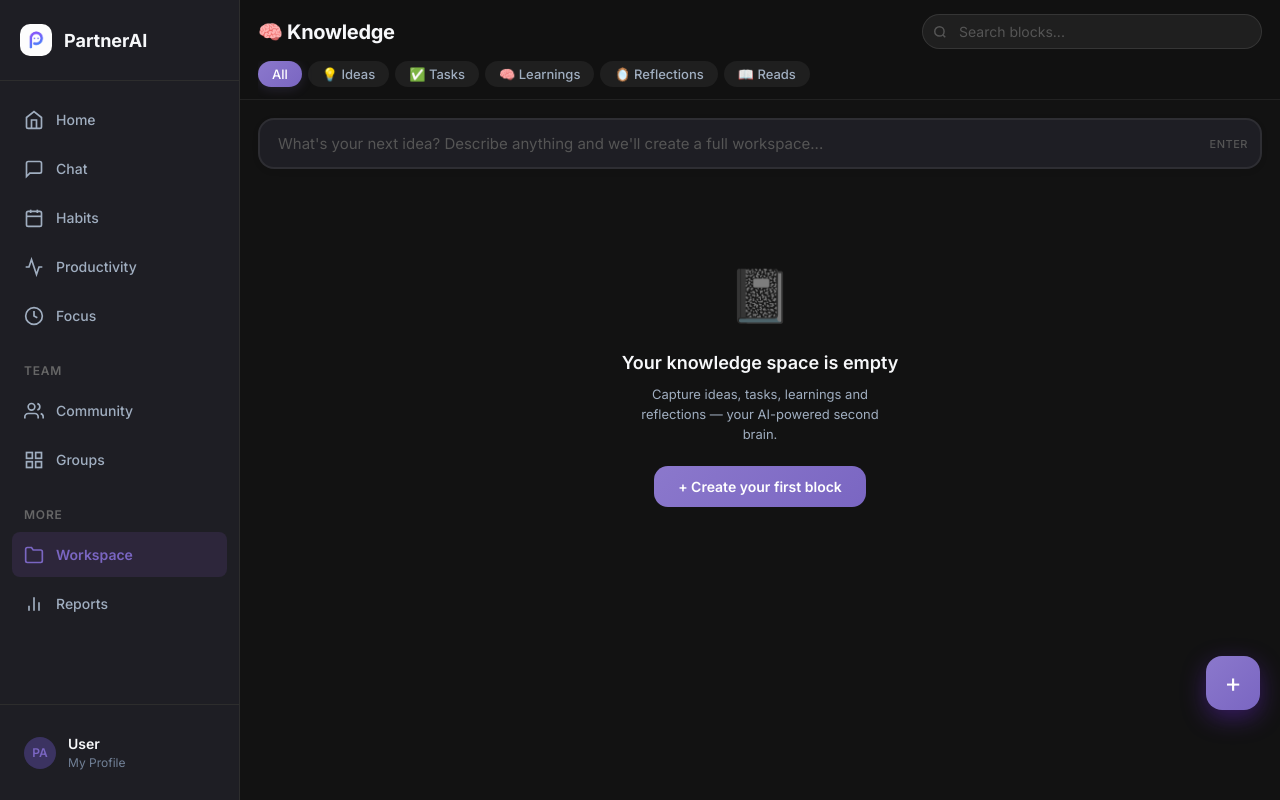
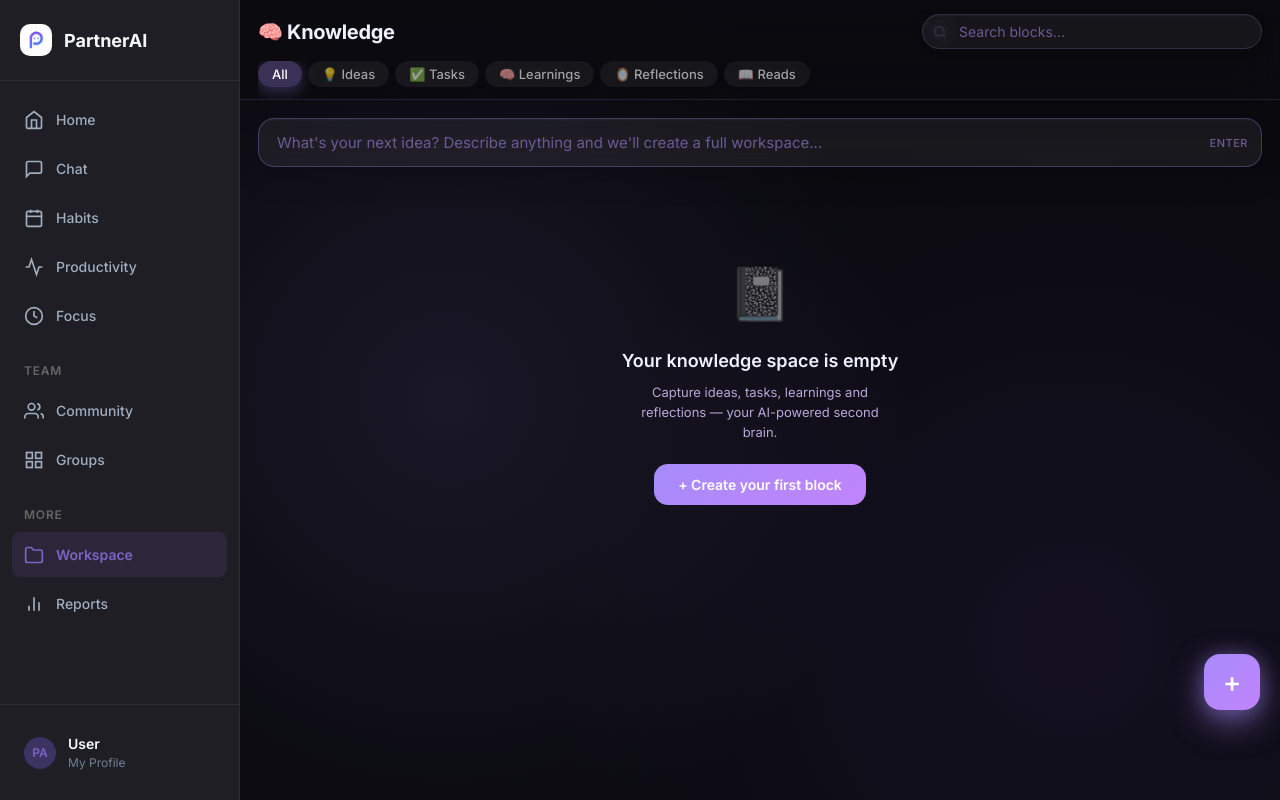
Before and after one commit to Yoagesh7/PAI_v1.ai, a Flask app: page /workspace in a window 1280 px wide. Run offline with Flask 3, Linux system fonts and the light colour scheme; the visitor is signed in with stand-in values (Sample User, id 1); data that the repository does not hold is empty; some libraries are stand-ins or nearby versions.

Commit message:
design: complete workspace aesthetic transformation - glowing FAB, glassmorphic inputs/search/tabs, premium header styling

```diff
--- a/web/templates/workspace.html
+++ b/web/templates/workspace.html
@@ -3,31 +3,31 @@
 {% block content %}
 <style>
 /* =====================================================
-   WORKSPACE - KNOWLEDGE HUB  (Notion-inspired)
+   AI WORKSPACE OS - Futuristic Productivity System
    ===================================================== */
 
-/* -- Dark Theme (matches app design-system) -- */
+/* -- Dark Theme (Premium Black & Purple) -- */
 [data-theme="dark"] {
-  --kb-bg:          #121212;
-  --kb-hdr-bg:      rgba(18,18,18,0.96);
-  --kb-card:        #1E1E24;
-  --kb-card-hov:    #2C2C35;
-  --kb-border:      rgba(255,255,255,0.07);
-  --kb-border-hov:  rgba(139,92,246,0.35);
-  --kb-title:       #F7F8FA;
-  --kb-sec:         #A0AEC0;
-  --kb-muted:       #555555;
-  --kb-accent:      #8B78CC;
-  --kb-glow:        rgba(139,120,204,0.18);
-  --kb-tab-act:     linear-gradient(135deg,#8B78CC,#7A66C2);
+  --kb-bg:          #0a0a0f;
+  --kb-hdr-bg:      rgba(10,10,15,0.95);
+  --kb-card:        linear-gradient(135deg, #1a1a2e 0%, #16213e 100%);
+  --kb-card-hov:    linear-gradient(135deg, #2d1b69 0%, #1a0f3d 100%);
+  --kb-border:      rgba(139,92,246,0.25);
+  --kb-border-hov:  rgba(139,92,246,0.5);
+  --kb-title:       #f0f0ff;
+  --kb-sec:         #b8a8d8;
+  --kb-muted:       #6b5b95;
+  --kb-accent:      #a78bfa;
+  --kb-glow:        rgba(167,139,250,0.25);
+  --kb-tab-act:     linear-gradient(135deg,#a78bfa,#8b5cf6);
   --kb-tab-act-t:   #fff;
-  --kb-tab-idle:    rgba(255,255,255,0.06);
-  --kb-tab-idle-t:  #A0AEC0;
-  --kb-srch-bg:     rgba(255,255,255,0.06);
-  --kb-srch-brd:    rgba(255,255,255,0.1);
-  --kb-fab:         linear-gradient(135deg,#8B78CC,#7A66C2);
-  --kb-skel:        rgba(255,255,255,0.04);
-  --kb-skel2:       rgba(139,120,204,0.06);
+  --kb-tab-idle:    rgba(167,139,250,0.08);
+  --kb-tab-idle-t:  #b8a8d8;
+  --kb-srch-bg:     rgba(167,139,250,0.08);
+  --kb-srch-brd:    rgba(167,139,250,0.2);
+  --kb-fab:         linear-gradient(135deg,#a78bfa,#c084fc);
+  --kb-skel:        rgba(167,139,250,0.08);
+  --kb-skel2:       rgba(167,139,250,0.12);
 }
 /* -- Light Theme -- */
 [data-theme="light"] {
@@ -65,16 +65,24 @@
 [data-theme="light"] .t-reflection { --tc:#DB2777; }
 [data-theme="light"] .t-read       { --tc:#16A34A; }
 
-/* -- Page -- */
-.kb-page { min-height:100vh; background:var(--kb-bg); padding-bottom:110px; }
+/* -- Page (with animated background) -- */
+.kb-page {
+  min-height:100vh;
+  background:var(--kb-bg);
+  background-image:
+    radial-gradient(circle at 20% 50%, rgba(167,139,250,0.1) 0%, transparent 50%),
+    radial-gradient(circle at 80% 80%, rgba(139,92,246,0.08) 0%, transparent 50%);
+  padding-bottom:110px;
+}
 
 /* -- Sticky header -- */
 .kb-hdr {
   position:sticky; top:0; z-index:50;
-  background:var(--kb-hdr-bg);
+  background:rgba(10,10,15,0.8);
   backdrop-filter:blur(20px); -webkit-backdrop-filter:blur(20px);
-  border-bottom:1px solid var(--kb-border);
+  border-bottom:1px solid rgba(167,139,250,0.15);
   padding:14px 18px 0;
+  box-shadow:0 8px 32px rgba(0,0,0,0.1);
 }
 .kb-hdr-top { display:flex; align-items:center; gap:12px; margin-bottom:12px; }
 .kb-logo { font-size:20px; font-weight:700; color:var(--kb-title); letter-spacing:-.3px; flex-shrink:0; }
@@ -83,11 +91,18 @@
 .kb-srch-wrap { position:relative; flex:1; max-width:340px; margin-left:auto; }
 .kb-srch {
   width:100%; padding:8px 14px 8px 36px;
-  background:var(--kb-srch-bg); border:1px solid var(--kb-srch-brd);
+  background:rgba(255,255,255,0.05);
+  backdrop-filter:blur(8px);
+  border:1px solid rgba(167,139,250,0.2);
   border-radius:20px; color:var(--kb-title); font-size:14px;
-  outline:none; transition:border-color .2s; font-family:inherit;
+  outline:none; transition:all 0.3s cubic-bezier(0.34,0.1,0.68,0.55); font-family:inherit;
+  box-shadow:0 4px 12px rgba(0,0,0,0.1), inset 0 1px 2px rgba(255,255,255,0.05);
 }
-.kb-srch:focus { border-color:var(--kb-accent); }
+.kb-srch:focus {
+  border-color:rgba(167,139,250,0.5);
+  background:rgba(255,255,255,0.08);
+  box-shadow:0 8px 24px rgba(167,139,250,0.15), inset 0 1px 2px rgba(255,255,255,0.1);
+}
 .kb-srch::placeholder { color:var(--kb-muted); }
 .kb-srch-ic {
   position:absolute; left:11px; top:50%; transform:translateY(-50%);
@@ -103,12 +118,20 @@
 .kb-tab {
   flex-shrink:0; padding:5px 14px; border-radius:20px;
   font-size:13px; font-weight:500; cursor:pointer; border:none;
-  background:var(--kb-tab-idle); color:var(--kb-tab-idle-t);
-  transition:all .2s; white-space:nowrap; font-family:inherit;
+  background:rgba(255,255,255,0.05);
+  color:rgba(255,255,255,0.6);
+  transition:all 0.3s cubic-bezier(0.34,0.1,0.68,0.55);
+  white-space:nowrap; font-family:inherit;
+  box-shadow:0 2px 8px rgba(0,0,0,0.1);
+}
+.kb-tab:hover {
+  background:rgba(255,255,255,0.08);
+  color:rgba(255,255,255,0.8);
 }
 .kb-tab.active {
-  background:var(--kb-tab-act); color:var(--kb-tab-act-t);
-  box-shadow:0 2px 12px var(--kb-glow);
+  background:rgba(167,139,250,0.3);
+  color:#fff;
+  box-shadow:0 4px 16px rgba(167,139,250,0.3);
 }
 
 /* -- Body -- */
@@ -144,21 +167,23 @@
 .kb-quick-input {
   width: 100%;
   padding: 14px 18px;
-  background: var(--kb-card);
-  border: 2px solid var(--kb-border);
+  background: rgba(255, 255, 255, 0.06);
+  backdrop-filter: blur(10px);
+  border: 1.5px solid rgba(167, 139, 250, 0.3);
   border-radius: 16px;
   font-size: 15px;
   color: var(--kb-title);
   font-family: inherit;
   outline: none;
-  transition: all 0.2s ease;
-  box-shadow: 0 2px 8px rgba(0, 0, 0, 0.04);
+  transition: all 0.3s cubic-bezier(0.34, 0.1, 0.68, 0.55);
+  box-shadow: 0 8px 32px rgba(0, 0, 0, 0.2), inset 0 1px 2px rgba(255, 255, 255, 0.05);
 }
 
 .kb-quick-input:focus {
-  border-color: var(--kb-accent);
-  box-shadow: 0 0 0 3px var(--kb-glow), 0 2px 12px rgba(0, 0, 0, 0.1);
-  background: var(--kb-card);
+  border-color: rgba(167, 139, 250, 0.6);
+  box-shadow: 0 12px 48px rgba(167, 139, 250, 0.25), inset 0 1px 3px rgba(255, 255, 255, 0.1);
+  background: rgba(255, 255, 255, 0.08);
+  transform: translateY(-3px);
 }
 
 .kb-quick-input::placeholder {
@@ -220,55 +245,71 @@
 .kb-calendar .h { color:var(--kb-title); font-weight:700; background:rgba(139,92,246,.08); }
 .kb-calendar .today { background:var(--kb-accent); color:#fff; font-weight:700; }
 
-/* -- Grid -- */
-.kb-grid { display:grid; grid-template-columns:repeat(auto-fill,minmax(270px,1fr)); gap:12px; }
+/* -- Grid (Futuristic spacing) -- */
+.kb-grid { display:grid; grid-template-columns:repeat(auto-fill,minmax(200px,1fr)); gap:16px; }
 
-/* -- Card -- */
+/* -- Card (Futuristic Box) -- */
 .kb-card {
-  background:var(--kb-card); border:1px solid var(--kb-border);
-  border-radius:14px; padding:16px; cursor:pointer;
-  transition:all .24s cubic-bezier(.4,0,.2,1);
-  position:relative; overflow:hidden;
-  box-shadow:0 2px 8px rgba(0,0,0,0.04);
+  background:var(--kb-card);
+  border:1px solid var(--kb-border);
+  border-radius:16px;
+  padding:20px 18px;
+  cursor:pointer;
+  transition:all .3s cubic-bezier(.34,.1,.68,.55);
+  position:relative;
+  overflow:hidden;
+  box-shadow:0 8px 32px rgba(0,0,0,0.3), inset 0 1px 0 rgba(255,255,255,0.1);
+  backdrop-filter:blur(10px);
+  min-height:120px;
+  display:flex;
+  align-items:center;
+  justify-content:center;
+  text-align:center;
 }
 .kb-card::before {
-  content:''; position:absolute; top:0; left:0; right:0; height:2.5px;
-  background:linear-gradient(90deg,var(--tc,#8B5CF6),transparent);
-  opacity:0; transition:opacity .24s;
+  content:'';
+  position:absolute;
+  top:0; left:0; right:0; bottom:0;
+  background:linear-gradient(135deg, rgba(167,139,250,0.15) 0%, transparent 100%);
+  opacity:0;
+  transition:opacity .3s;
+  pointer-events:none;
 }
 .kb-card:hover {
-  transform:translateY(-3px);
+  transform:translateY(-6px) scale(1.02);
   border-color:var(--kb-border-hov);
-  box-shadow:0 12px 32px var(--kb-glow);
+  box-shadow:0 20px 48px rgba(167,139,250,0.35), inset 0 1px 0 rgba(255,255,255,0.15);
+  background:var(--kb-card-hov);
 }
 .kb-card:hover::before { opacity:1; }
-.kb-card:active { transform:translateY(-1px); }
+.kb-card:active { transform:translateY(-2px) scale(0.98); }
 
-.card-top { display:flex; align-items:center; justify-content:space-between; margin-bottom:11px; }
+.card-top { display:none; }
 .card-icon {
-  width:36px; height:36px; border-radius:10px;
-  background:linear-gradient(135deg, var(--tb,rgba(139,92,246,.15)), var(--tb,rgba(139,92,246,.05)));
-  display:flex; align-items:center; justify-content:center; font-size:18px; flex-shrink:0;
-  border:1px solid rgba(139,92,246,.15);
+  width:48px; height:48px; border-radius:12px;
+  background:linear-gradient(135deg, var(--tb,rgba(167,139,250,.25)), var(--tb,rgba(139,92,246,.15)));
+  display:flex; align-items:center; justify-content:center;
+  font-size:24px; flex-shrink:0;
+  border:1px solid rgba(167,139,250,.4);
+  box-shadow:0 4px 16px rgba(167,139,250,.2);
+  margin-bottom:12px;
 }
 .card-badge {
-  font-size:10px; font-weight:800; color:var(--tc,var(--kb-accent));
-  background:var(--tb,rgba(139,92,246,.1));
-  padding:4px 10px; border-radius:8px; text-transform:capitalize; letter-spacing:.3px;
+  font-size:9px; font-weight:800; color:var(--tc,var(--kb-accent));
+  background:var(--tb,rgba(167,139,250,.15));
+  padding:3px 8px; border-radius:6px; text-transform:uppercase;
+  letter-spacing:.4px;
+  border:1px solid var(--tc,rgba(167,139,250,.3));
 }
 .card-title {
-  font-size:15px; font-weight:700; color:var(--kb-title); margin:0 0 6px; line-height:1.3;
-  display:-webkit-box; line-clamp:2; -webkit-line-clamp:2; -webkit-box-orient:vertical; overflow:hidden;
+  font-size:16px; font-weight:700; color:var(--kb-title); margin:0; line-height:1.4;
+  letter-spacing:-0.5px;
+  text-transform:capitalize;
 }
-.card-preview {
-  font-size:12px; color:var(--kb-sec); line-height:1.55;
-  display:-webkit-box; line-clamp:3; -webkit-line-clamp:3; -webkit-box-orient:vertical; overflow:hidden;
-  margin-bottom:12px;
-}
-.card-preview p { margin:0; }
-.card-foot { display:flex; align-items:center; justify-content:space-between; gap:8px; }
+.card-preview { display:none; }
+.card-foot { display:none; }
 .card-date { font-size:11px; color:var(--kb-muted); }
-.card-acts { display:flex; gap:6px; opacity:0; transition:opacity .15s; }
+.card-acts { display:flex; gap:6px; opacity:0; transition:opacity .2s; position:absolute; top:10px; right:10px; }
 .kb-card:hover .card-acts { opacity:1; }
 .card-btn {
   width:28px; height:28px; border-radius:8px;
@@ -290,19 +331,23 @@
 }
 .kb-empty-btn:hover { opacity:.88; }
 
-/* -- FAB -- */
+/* -- FAB (Glowing Create Button) -- */
 .kb-fab {
   position:fixed;
   bottom:calc(90px + env(safe-area-inset-bottom,0px));
-  right:20px; width:54px; height:54px;
+  right:20px; width:56px; height:56px;
   background:var(--kb-fab); border-radius:16px; border:none;
-  color:#fff; font-size:26px; display:flex; align-items:center; justify-content:center;
-  cursor:pointer; box-shadow:0 8px 24px rgba(109,40,217,.4);
-  transition:all .22s; z-index:200; text-decoration:none;
+  color:#fff; font-size:28px; display:flex; align-items:center; justify-content:center;
+  cursor:pointer; box-shadow:0 12px 32px rgba(167,139,250,.5), 0 0 20px rgba(167,139,250,.3);
+  transition:all .3s cubic-bezier(.34,.1,.68,.55); z-index:200; text-decoration:none;
   line-height:1;
+  font-weight:500;
 }
-.kb-fab:hover { transform:scale(1.08) rotate(8deg); box-shadow:0 14px 32px rgba(109,40,217,.5); }
-.kb-fab:active { transform:scale(.96); }
+.kb-fab:hover {
+  transform:scale(1.12) rotate(8deg);
+  box-shadow:0 18px 48px rgba(167,139,250,.6), 0 0 30px rgba(167,139,250,.4);
+}
+.kb-fab:active { transform:scale(.94); }
 
 /* -- Skeleton -- */
 .kb-skel-card { background:var(--kb-card); border:1px solid var(--kb-border); border-radius:16px; padding:16px; }
```
